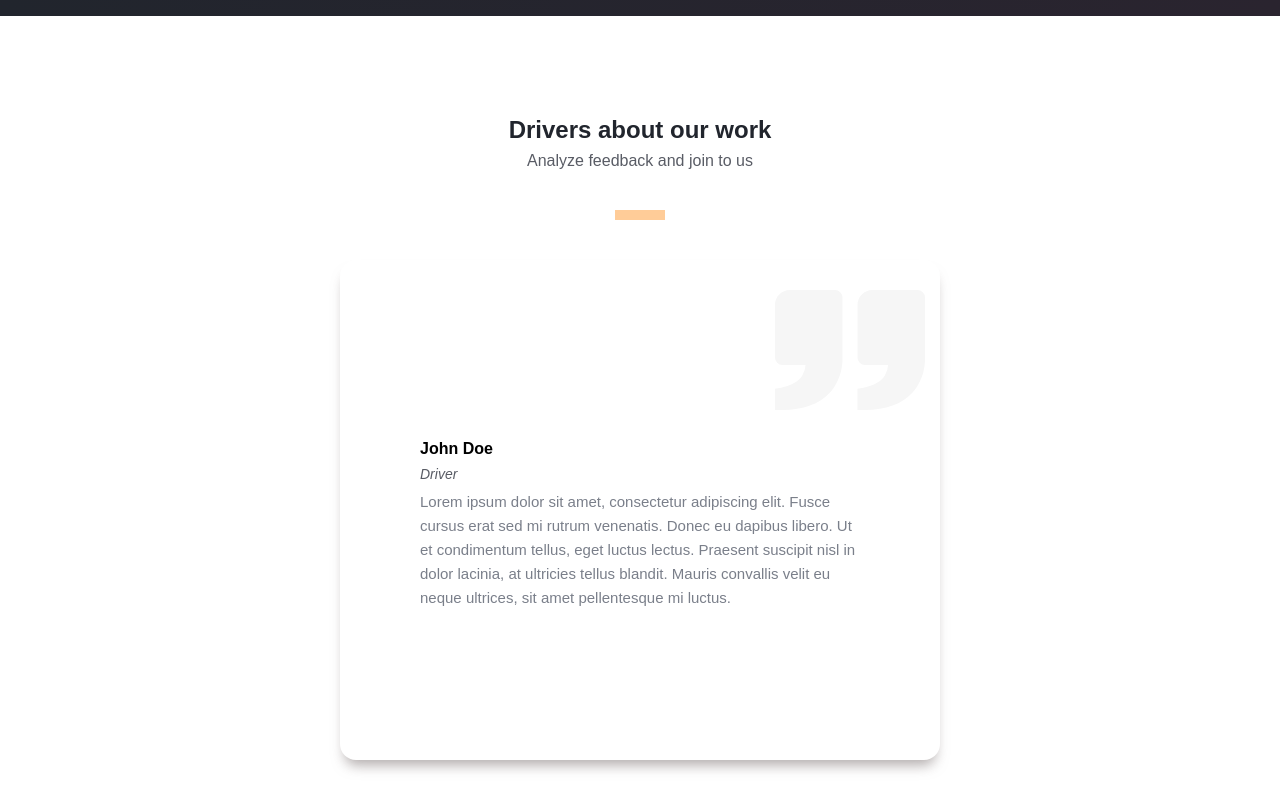
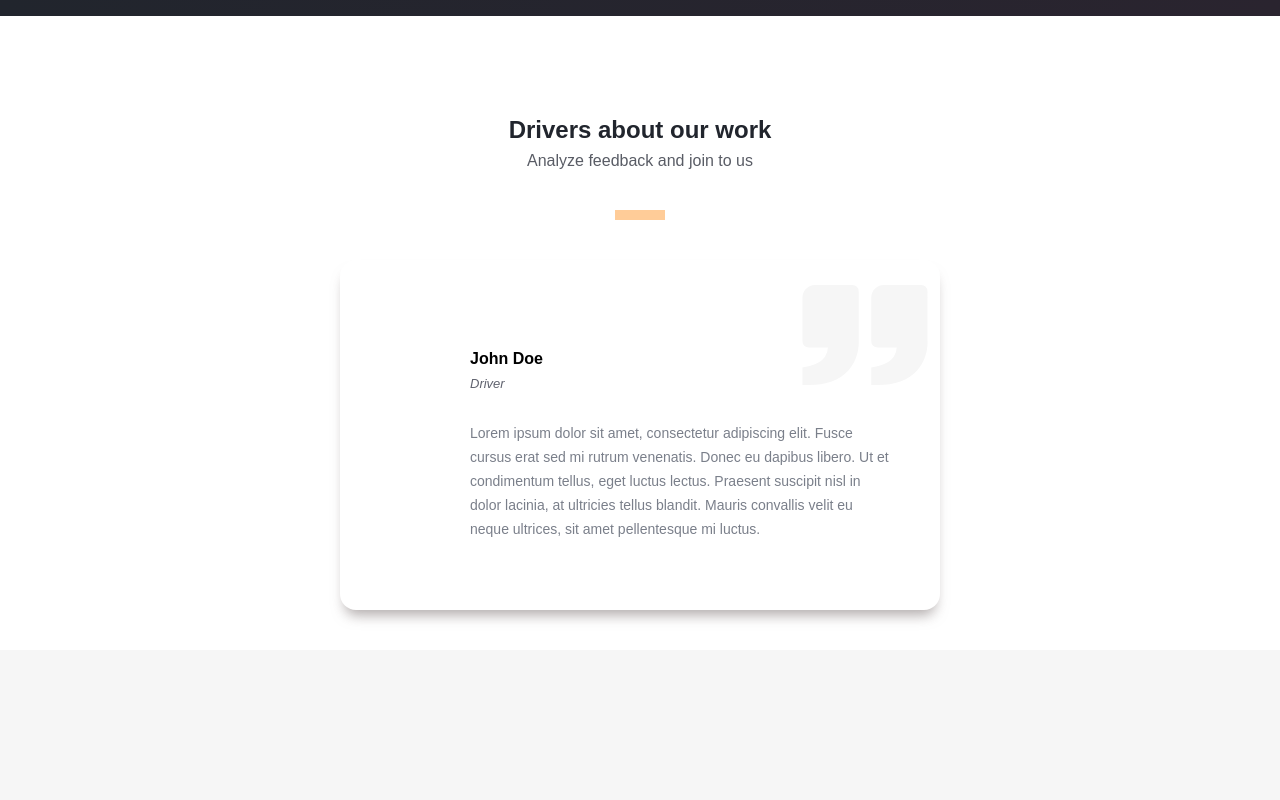
Before and after one commit to maxmdev/taxi-website, a React (Create React App) app: page / in a window 1280 px wide. Shown: the part 1766-2566 px from the top of the page. After the commit the page ends 2416 px from the top, so only its background shows below. Built offline with nearby package versions, Linux system fonts and the light colour scheme.

Commit message:
adjusted margins and paddings in review-block

```diff
--- a/src/Styles.css
+++ b/src/Styles.css
@@ -275,7 +275,7 @@ h1 {
 
 .reviews-content__comments {
   margin: 0 auto;
-  height: 500px;
+  height: 350px;
   max-width: 600px;
   border-radius: 16px;
   box-shadow: 0 10px 13px -5px rgba(151,143,143,0.75);
@@ -284,11 +284,11 @@ h1 {
   background: url('./images/icons/quote.svg') no-repeat;
   background-position-x: right;
   background-position-y: top;
-  background-size: 30%;
+  background-size: 25%;
 }
 
 .comments-item {
-  padding: 180px 80px;
+  padding: 90px 50px 80px 130px;
 }
 
 .comments-item__author {
@@ -302,12 +302,15 @@ h1 {
 
 .comments-item__author p {
   text-align: left;
-  font-size: 14px;
+  font-size: 13px;
   font-style: italic;
+  color: #60636f;
+  font-weight: lighter;
 }
 
 .comments-item__text {
-  font-size: 15px;
+  margin: 30px 0 0 0;
+  font-size: 14px;
   color: #7a7f8a;
   font-weight: lighter;
   line-height: 24px;
--- a/src/components/Reviews.jsx
+++ b/src/components/Reviews.jsx
@@ -35,7 +35,7 @@ export const Reviews = ({props = defaultProps}) => {
                         {
                             props.content.reviews.map(review => {
                                 return (
-                                    <div className='comments-item'>
+                                    <div className='comments-item' key={'id' + review.id}>
                                         <div className='comments-item__rating'>
                                             <span className={'rating-star__' + review.rating}/>
                                         </div>
```
